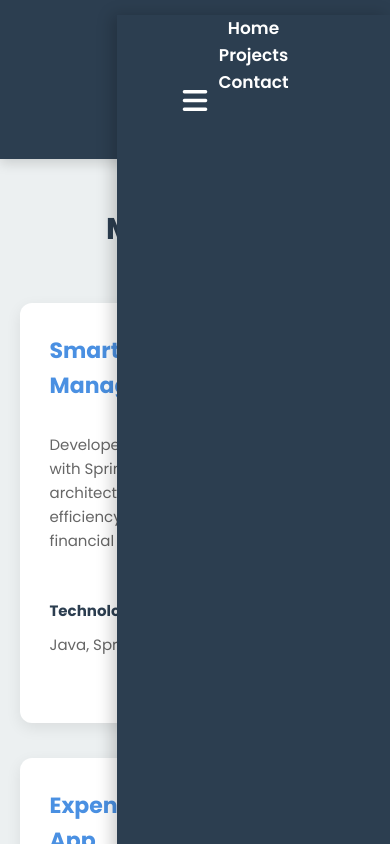
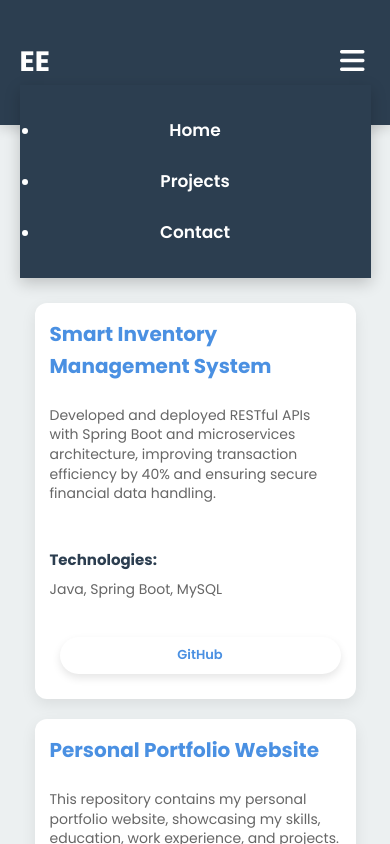
Before and after one commit to enagbeme/portfolio, a Next.js app: page /projects in a window 390 px wide. Both pictures are taken after a click on the button "Toggle navigation". Shown: the top 844 px of the page. Built offline with nearby package versions, Linux system fonts and the light colour scheme.

Commit message:
UI: fix mobile navbar; UX: redesign Work Experience; Content: expand Who I Am and hobbies; Projects: update list and styles

```diff
--- a/src/app/globals.css
+++ b/src/app/globals.css
@@ -109,35 +109,39 @@ header.scrolled {
 @media (max-width: 768px) {
     .hamburger-btn {
         display: block;
+        background: none;
+        border: none;
+        font-size: 28px;
+        color: var(--white-color);
+        cursor: pointer;
+        z-index: 1001;
     }
 
     .nav-links {
         display: none;
+    }
+
+    body.mobile-menu-open .nav-links {
+        display: flex;
         flex-direction: column;
         position: absolute;
-        top: 0;
+        top: 100%;
+        left: 0;
         right: 0;
         background-color: var(--dark-color);
-        width: 70%;
-        height: 100vh;
-        padding-top: 80px;
-        box-shadow: -5px 0 15px rgba(0,0,0,0.2);
-        transform: translateX(100%);
-        transition: transform 0.3s ease-in-out;
-    }
-
-    .nav-links.active {
-        transform: translateX(0);
-        display: flex;
+        padding: 20px;
+        box-shadow: 0 5px 15px rgba(0,0,0,0.2);
     }
 
     .nav-links li {
-        margin: 20px 0;
+        margin: 15px 0;
         text-align: center;
     }
 
     .nav-links a {
-        font-size: 22px;
+        font-size: 18px;
+        padding: 12px 0;
+        display: block;
     }
 
     .nav-links a::after {
@@ -150,6 +154,7 @@ header.scrolled {
     color: var(--secondary-color);
 }
 
+@media (min-width: 769px) {
     .nav-links {
         list-style: none;
         margin: 0;
@@ -159,6 +164,7 @@ header.scrolled {
 
     .nav-links li {
         margin-left: 30px;
+    }
 }
 
 .nav-links a {
@@ -255,6 +261,32 @@ header.scrolled {
 
 .work-experience-list li {
     border-left-color: var(--secondary-color);
+}
+
+.work-item .work-header {
+    margin-bottom: 8px;
+}
+
+.work-item .work-role {
+    margin: 0;
+    font-size: 20px;
+    color: var(--dark-color);
+}
+
+.work-item .work-meta {
+    margin-top: 4px;
+    font-size: 14px;
+    color: #777;
+}
+
+.work-item .work-bullets {
+    margin-top: 10px;
+    padding-left: 20px;
+}
+
+.work-item .work-bullets li {
+    margin-bottom: 8px;
+    color: #666;
 }
 
 /* Footer */
@@ -492,6 +524,24 @@ footer p {
     box-shadow: 0 8px 20px rgba(0,0,0,0.12);
 }
 
+.project-image {
+    margin-bottom: 20px;
+    border-radius: 8px;
+    overflow: hidden;
+    box-shadow: 0 4px 12px rgba(0,0,0,0.1);
+}
+
+.project-image img {
+    width: 100%;
+    height: 200px;
+    object-fit: cover;
+    transition: transform 0.3s ease;
+}
+
+.project-image:hover img {
+    transform: scale(1.05);
+}
+
 .project-item h3 {
     font-size: 26px;
     margin-top: 0;
@@ -652,15 +702,15 @@ footer p {
 /* Responsive Design */
 @media (max-width: 768px) {
     .navbar {
-        flex-direction: column;
+        position: relative;
     }
 
     .nav-links {
-        margin-top: 15px;
+        margin-top: 0;
     }
 
     .nav-links li {
-        margin: 0 15px;
+        margin: 0;
     }
 
     .hero h1 {
@@ -679,11 +729,55 @@ footer p {
 
     .project-list {
         grid-template-columns: 1fr;
+        gap: 25px;
+        padding: 0 15px;
+    }
+
+    .project-item {
+        padding: 20px;
+        margin: 0 10px;
+    }
+
+    .work-item .work-role {
+        font-size: 18px;
+    }
+
+    .work-item .work-meta {
+        font-size: 13px;
+    }
+
+    .project-image img {
+        height: 180px;
+    }
+
+    .project-item h3 {
+        font-size: 24px;
+        margin-bottom: 12px;
+    }
+
+    .project-item p {
+        font-size: 16px;
+        line-height: 1.5;
+    }
+
+    .project-links {
+        margin-top: 15px;
+        display: flex;
+        flex-direction: column;
+        gap: 10px;
+    }
+
+    .project-links a {
+        margin-right: 0;
+        text-align: center;
+        padding: 10px 16px;
+        font-size: 14px;
     }
 
     .contact-info {
         flex-direction: column;
         align-items: center;
+        gap: 20px;
     }
 }
 
@@ -716,20 +810,46 @@ footer p {
         padding: 8px 15px;
     }
 
+    .project-list {
+        gap: 20px;
+        padding: 0 10px;
+    }
+
+    .project-item {
+        padding: 15px;
+        margin: 0 5px;
+    }
+
     .project-item h3 {
-        font-size: 22px;
+        font-size: 20px;
+        margin-bottom: 10px;
     }
 
     .project-item p {
-        font-size: 15px;
+        font-size: 14px;
+        line-height: 1.4;
+    }
+
+    .project-image img {
+        height: 150px;
+    }
+
+    .project-links {
+        margin-top: 12px;
+        gap: 8px;
+    }
+
+    .project-links a {
+        padding: 8px 14px;
+        font-size: 13px;
     }
 
     .contact-item h3 {
-        font-size: 20px;
+        font-size: 18px;
     }
 
     .contact-item p {
-        font-size: 16px;
+        font-size: 14px;
     }
 }
 
--- a/src/app/projects/page.tsx
+++ b/src/app/projects/page.tsx
@@ -7,13 +7,17 @@ export default function ProjectsPage() {
       <div className="project-list">
         {projects.map((project) => (
           <div key={project.title} className="project-item">
+            {project.image && (
+              <div className="project-image">
+                <img src={project.image} alt={project.title} />
+              </div>
+            )}
             <h3 className="text-primary">{project.title}</h3>
             <p>{project.description}</p>
             <p>
               <strong>Technologies:</strong> <span>{project.technologiesUsed}</span>
             </p>
             <div className="project-links">
-              {project.githubLink && project.githubLink !== "#" && (
               <a
                 href={project.githubLink}
                 target="_blank"
@@ -22,7 +26,6 @@ export default function ProjectsPage() {
               >
                 GitHub
               </a>
-              )}
               {project.demoLink && project.demoLink !== "#" && (
                 <a
                   href={project.demoLink}
--- a/src/components/Header.tsx
+++ b/src/components/Header.tsx
@@ -1,21 +1,17 @@
 "use client";
 import Link from "next/link";
-import { useEffect, useState } from "react";
+import { useState, useEffect } from "react";
 
 export default function Header() {
   const [mobileOpen, setMobileOpen] = useState(false);
 
   useEffect(() => {
-    const onScroll = () => {
-      const header = document.querySelector("header");
-      if (!header) return;
-      if (window.scrollY > 50) header.classList.add("scrolled");
-      else header.classList.remove("scrolled");
-    };
-    window.addEventListener("scroll", onScroll);
-    onScroll();
-    return () => window.removeEventListener("scroll", onScroll);
-  }, []);
+    if (mobileOpen) {
+      document.body.classList.add("mobile-menu-open");
+    } else {
+      document.body.classList.remove("mobile-menu-open");
+    }
+  }, [mobileOpen]);
 
   return (
     <header>
@@ -26,20 +22,20 @@ export default function Header() {
           </Link>
           <button
             className="hamburger-btn"
-            onClick={() => setMobileOpen((v) => !v)}
+            onClick={() => setMobileOpen(!mobileOpen)}
             aria-label="Toggle navigation"
           >
             <i className="fas fa-bars" />
           </button>
           <ul className={`nav-links ${mobileOpen ? "active" : ""}`}>
             <li>
-              <Link href="/">Home</Link>
+              <Link href="/" onClick={() => setMobileOpen(false)}>Home</Link>
             </li>
             <li>
-              <Link href="/projects">Projects</Link>
+              <Link href="/projects" onClick={() => setMobileOpen(false)}>Projects</Link>
             </li>
             <li>
-              <Link href="/contact">Contact</Link>
+              <Link href="/contact" onClick={() => setMobileOpen(false)}>Contact</Link>
             </li>
           </ul>
         </nav>
--- a/src/data/projects.ts
+++ b/src/data/projects.ts
@@ -4,6 +4,7 @@ export type Project = {
   technologiesUsed: string;
   githubLink: string;
   demoLink: string;
+  image?: string;
 };
 
 export const projects: Project[] = [
@@ -12,7 +13,47 @@ export const projects: Project[] = [
     description:
       "Developed and deployed RESTful APIs with Spring Boot and microservices architecture, improving transaction efficiency by 40% and ensuring secure financial data handling.",
     technologiesUsed: "Java, Spring Boot, MySQL",
-    githubLink: "#",
+    githubLink: "https://github.com/enagbeme/qm_inventory.git",
+    demoLink: "#",
+  },
+  {
+    title: "Personal Portfolio Website",
+    description:
+      "This repository contains my personal portfolio website, showcasing my skills, education, work experience, and projects. The website is built using Next.js with TypeScript, providing a modern and performant user experience.",
+    technologiesUsed: "Next.js, TypeScript, React, CSS",
+    githubLink: "https://github.com/enochkumanyenu/portfolio-website",
+    demoLink: "#",
+  },
+  {
+    title: "AI-Powered Weight Loss Journey Planner",
+    description:
+      "This intelligent assistant helps you achieve your weight loss goals through AI-generated personalized daily nutrition, exercise, and habit plans, progress tracking, explainable AI, and adaptive guidance.",
+    technologiesUsed: "Python, Streamlit, LangGraph, OpenAI GPT-4o",
+    githubLink: "https://github.com/enagbeme/weight_loss_journey.git",
+    demoLink: "#",
+  },
+  {
+    title: "Modern Java Swing Ludo Game",
+    description:
+      "A modern Java Swing implementation of the classic Ludo board game with complete 4-player support, interactive dice rolling, and turn management system.",
+    technologiesUsed: "Java, Swing, OOP",
+    githubLink: "https://github.com/enagbeme/java_ludo_game.git",
+    demoLink: "#",
+  },
+  {
+    title: "Round Robin CPU Scheduling Visualizer",
+    description:
+      "A Java Swing application that visually demonstrates the Round Robin CPU scheduling algorithm with interactive GUI and performance metrics.",
+    technologiesUsed: "Java, Swing, Algorithms",
+    githubLink: "https://github.com/enagbeme/round_robin_algorithm.git",
+    demoLink: "#",
+  },
+  {
+    title: "Stack ADT Implementation with GUI",
+    description:
+      "Comprehensive Java implementation of Stack Abstract Data Type with both console-based and graphical user interface visualizations.",
+    technologiesUsed: "Java, Swing, Data Structures",
+    githubLink: "https://github.com/enagbeme/stackADT.git",
     demoLink: "#",
   },
   {
@@ -20,7 +61,7 @@ export const projects: Project[] = [
     description:
       "Designed an Android app with SQLite database integration for managing and visualizing expenses, improving budgeting accuracy.",
     technologiesUsed: "Java (Android), SQLite",
-    githubLink: "#",
+    githubLink: "https://github.com/enagbeme/expense_tracker.git",
     demoLink: "#",
   },
   {
@@ -30,21 +71,5 @@ export const projects: Project[] = [
     technologiesUsed: "Python, Java, OpenCV, MySQL",
     githubLink: "#",
     demoLink: "#",
-  },
-  {
-    title: "Portfolio Website",
-    description:
-      "A personal portfolio website built with Spring Boot and Thymeleaf.",
-    technologiesUsed: "Java, Spring Boot, Thymeleaf, HTML, CSS",
-    githubLink: "https://github.com/enochkumanyenu/portfolio-website",
-    demoLink: "#",
-  },
-  {
-    title: "AI-Powered Weight Loss Journey Planner",
-    description:
-      "This intelligent assistant helps you achieve your weight loss goals through AI-generated personalized daily nutrition, exercise, and habit plans, progress tracking, explainable AI, and adaptive guidance.",
-    technologiesUsed: "Python, Streamlit, LangGraph, OpenAI GPT-4o",
-    githubLink: "#",
-    demoLink: "#",
-  },
+  }
 ];
```
Also changed, not shown: src/app/page.tsx (+51 -13 lines). Lines whose indentation alone changed are shown as unchanged.
